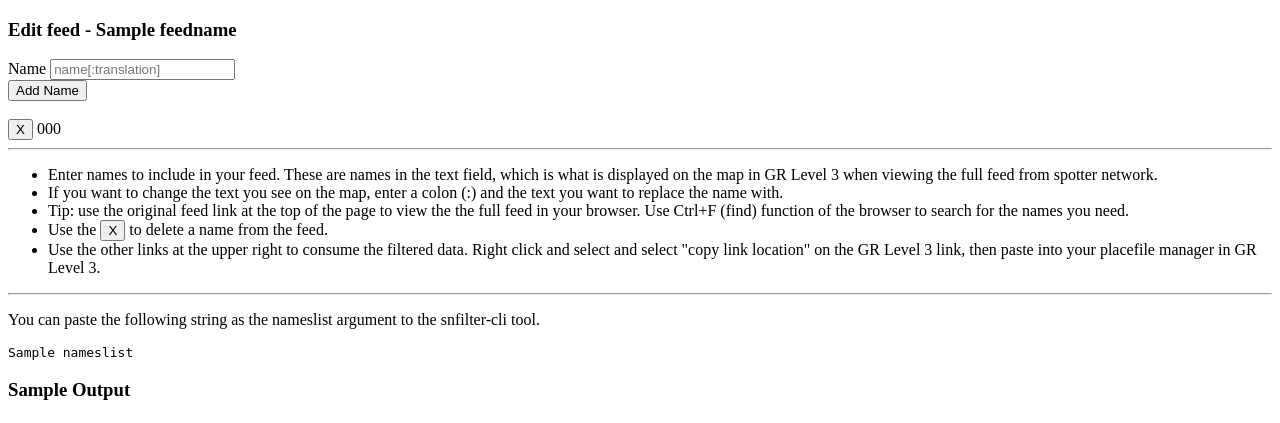
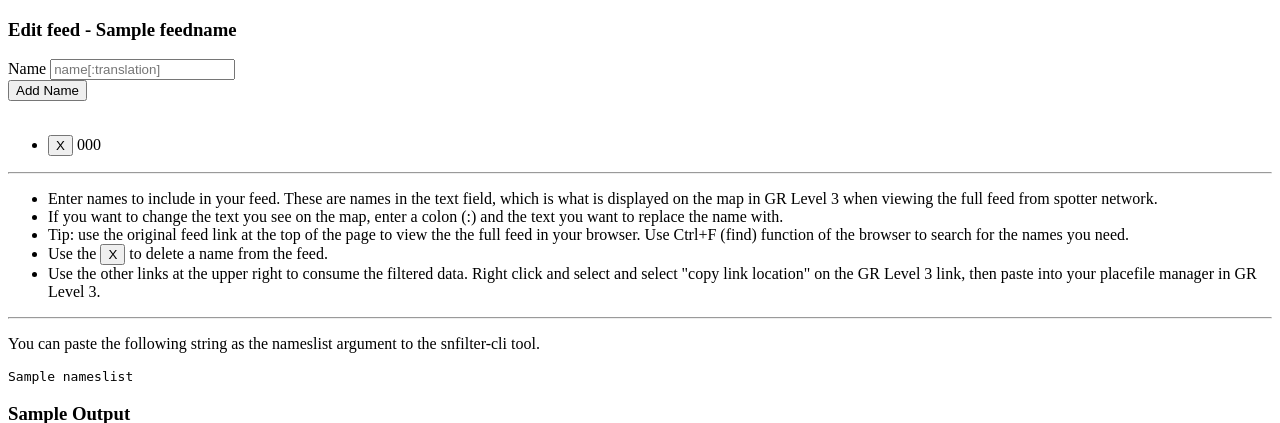
Before and after one commit to stephanellis/snfilterweb, a Python web app: template snfilterweb/templates/editfeed.html in a window 1280 px wide. Shown: the part 135-558 px from the top of the page. Run offline with Jinja, Linux system fonts and the light colour scheme; the template is opened without the code that fills it: most values are stand-ins (such as "Sample title", 1, 10 or a date in 2020).

Commit message:
updated the name list on the editor page, a little cleaner now

```diff
--- a/snfilterweb/templates/editfeed.html
+++ b/snfilterweb/templates/editfeed.html
@@ -20,14 +20,16 @@
       <button class="btn btn-primary" type="submit">Add Name</button>
     </form>
     <br>
-    {% for m in members %}
-      <form method="post" action="{{ request.route_url('delname', id=id) }}" class="form-inline">
-        <div class="form-group">
-          <button class="btn btn-xs btn-danger">X</button> {{ m.decode("utf-8") }}
-          <input type="hidden" name="name" id="name" value="{{ m.decode('utf-8') }}">
-        </div>
-      </form>
-    {% endfor %}
+    <ul class="list-group">
+      {% for m in members %}
+      <li class="list-group-item">
+        <form method="post" action="{{ request.route_url('delname', id=id) }}">
+            <button class="btn btn-xs btn-danger pull-right">X</button> {{ m.decode("utf-8") }}
+            <input type="hidden" name="name" id="name" value="{{ m.decode('utf-8') }}">
+        </form>
+      </li>
+      {% endfor %}
+    </ul>
     <hr/>
     <ul>
       <li>Enter names to include in your feed. These are names in the text
```
